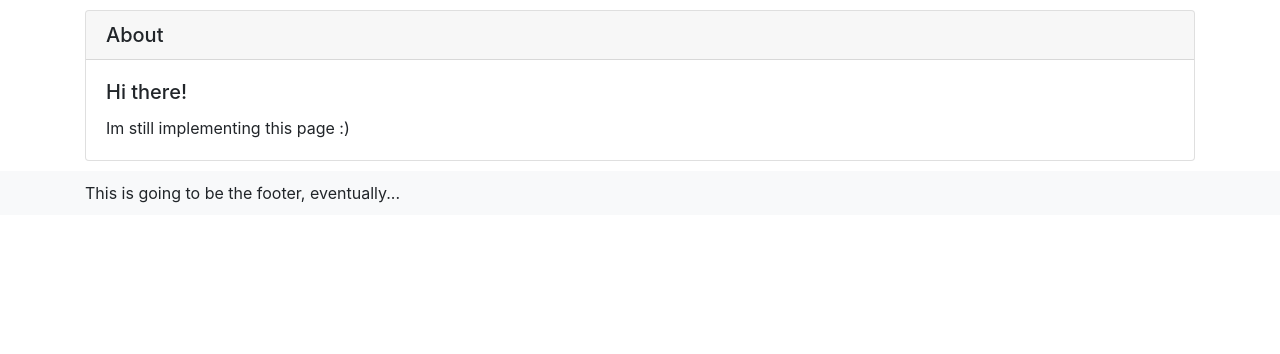
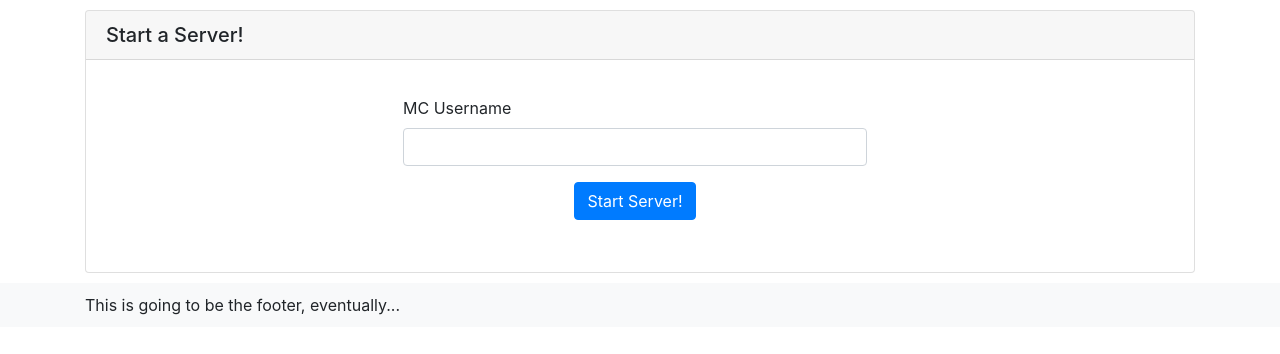
Before and after one commit to emwjacobson/MCHoster, a Django app: page /start in a window 1280 px wide. Shown: the part 56-410 px from the top of the page. Run offline with Django 3.2, Linux system fonts and the light colour scheme; some libraries are stand-ins or nearby versions.

Commit message:
Added page to start servers using username

```diff
--- a/manager/app.py
+++ b/manager/app.py
@@ -93,7 +93,7 @@ def create_container(username):
     """
     vol = {username: {'bind': '/server', 'mode': 'rw'}} if username != None else False
     env = [f"OP_USERNAME={username}"] if username != None else False
-    return client.containers.run('mchoster-server', mem_limit='1.5g', cpu_quota=100000, cpu_period= 100000,
+    return client.containers.run('mchoster-server:latest', mem_limit='1.5g', cpu_quota=100000, cpu_period= 100000,
                                  remove=True, detach=True, ports={'25565/tcp': None, '25565/udp': None},
                                  labels={check_label: '', 'username': username}, network=check_label,
                                  volumes=vol, environment=env)
@@ -330,6 +330,7 @@ def index():
 # Intended to be used as a cron-job to clean up servers
 
 if __name__ == "__main__":
+
     for c in get_containers():
         diff = datetime.now() - get_created(c)
         total_seconds = diff.total_seconds()
--- a/web/web/templates/web/start.html
+++ b/web/web/templates/web/start.html
@@ -1,14 +1,38 @@
 {% extends "web/base.html" %}
 
-{% block title %}Home - {{ block.super }}{% endblock title %}
+{% block title %}Start - {{ block.super }}{% endblock title %}
 
 {% block content %}
 <div class="card">
-    <h5 class="card-header">About</h5>
+    <h5 class="card-header">Start a Server!</h5>
     <div class="card-body">
-        <h5 class="card-title">Hi there!</h5>
         <p class="card-text">
-            Im still implementing this page :)
+        {% if view == 'normal' %}
+            <div class="col-lg-6 offset-3">
+                <form action="{% url 'start' %}" method="POST">
+                    {% csrf_token %}
+                    <div class="form-row col-lg-12">
+                        <div class="form-group col">
+                            <label for="username">MC Username</label>
+                            <input type="text" class="form-control" name="username" id="username">
+                        </div>
+                        <div class="form-group col-lg-12 text-center">
+                            <button type="submit" class="btn btn-primary">Start Server!</button>
+                        </div>
+                    </div>
+                </form>
+            </div>
+        {% elif view == 'response' %}
+            <div class="col-lg-8 offset-2">
+                {% if data.status == 'success' %}
+                Message: {{ data.message }}<br>
+                ID: {{ data.id }}<br>
+                Port: {{ data.port }}
+                {% elif data.status == 'error' %}
+                Message: {{ data.message }}
+                {% endif %}
+            </div>
+        {% endif %}
         </p>
     </div>
 </div>
--- a/web/web/views.py
+++ b/web/web/views.py
@@ -1,4 +1,4 @@
-from django.shortcuts import render, HttpResponse
+from django.shortcuts import render, HttpResponse, HttpResponseRedirect, reverse
 import requests
 import json
 from django.core.handlers.wsgi import WSGIRequest
@@ -23,4 +23,14 @@ def stats(request):
     return render(request, 'web/stats.html', context=stats)
 
 def start(request):
-    return render(request, 'web/start.html', {})
+    try:
+        username = request.POST['username']
+        res = get_endpoint(f'start/{username}')
+        print(res)
+        return render(request, 'web/start.html', {'view': 'response', 'data': res})
+    except KeyError as e:
+        # If 'username' doesnt exist in post, render normal page
+        return render(request, 'web/start.html', {'view': 'normal'})
+    except Exception as e:
+        print(e)
+        return HttpResponseRedirect(reverse('index'))
```
Also changed, not shown: TODO.md (+6 -1 lines).
